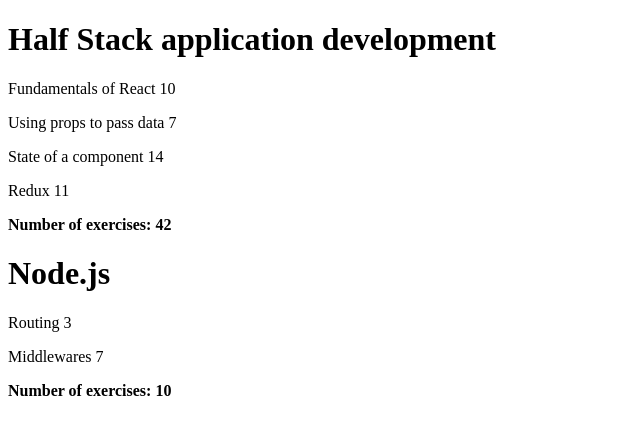
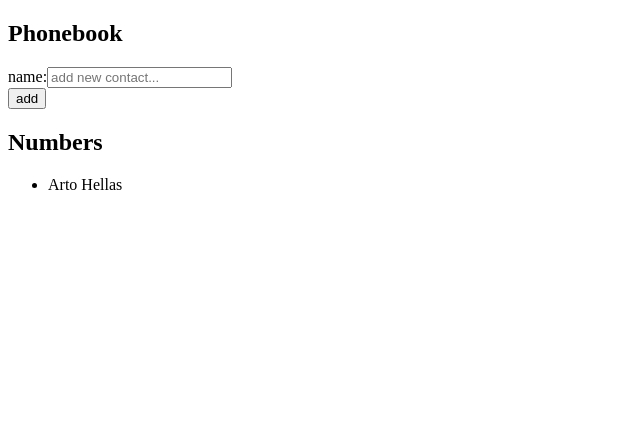
Before and after one commit to hmoilanen/Fullstack2020-part2, a React (Create React App) app: page / in a window 1280 px wide. Shown: the top 434 px of the page, without its empty margins (0-640 px from the left). Built offline with nearby package versions, Linux system fonts and the light colour scheme.

Commit message:
part 2.6 done

```diff
--- a/src/App.js
+++ b/src/App.js
@@ -1,78 +1,42 @@
-import React from 'react'
-import Course from './components/Course'
-
-//PASKA
+import React, { useState } from 'react'
 
 const App = () => {
-  /* const course = {
-    name: 'Half Stack application development',
-    parts: [
-      {
-        name: 'Fundamentals of React',
-        exercises: 10
-      },
-      {
-        name: 'Using props to pass data',
-        exercises: 7
-      },
-      {
-        name: 'State of a component',
-        exercises: 14
-      },
-      {
-        name: 'Redux',
-        exercises: 11,
-        id: 4
-      }
-    ]
-  } */
-  const courses = [
-    {
-      name: 'Half Stack application development',
-      id: 1,
-      parts: [
-        {
-          name: 'Fundamentals of React',
-          exercises: 10,
-          id: 1
-        },
-        {
-          name: 'Using props to pass data',
-          exercises: 7,
-          id: 2
-        },
-        {
-          name: 'State of a component',
-          exercises: 14,
-          id: 3
-        },
-        {
-          name: 'Redux',
-          exercises: 11,
-          id: 4
-        }
-      ]
-    },
-    {
-      name: 'Node.js',
-      id: 2,
-      parts: [
-        {
-          name: 'Routing',
-          exercises: 3,
-          id: 1
-        },
-        {
-          name: 'Middlewares',
-          exercises: 7,
-          id: 2
-        }
-      ]
-    }
-  ]
+  const [ persons, setPersons ] = useState([
+    { name: 'Arto Hellas' }
+  ])
+  const [ newName, setNewName ] = useState('')
+
+  const addNewContact = (event) => {
+    event.preventDefault()
+    const newPersonList = persons.concat({ name: newName })
+    setPersons(newPersonList)
+    setNewName('')
+  }
+
+  const typeContactName = (event) => {
+    setNewName(event.target.value)
+  }
 
   return (
-    <Course courses={courses} />
+    <div>
+      <h2>Phonebook</h2>
+      <form onSubmit={addNewContact}>
+        <div>
+          name:
+          <input value={newName} onChange={typeContactName} placeholder="add new contact..." />
+        </div>
+        <div>
+          <button type="submit">add</button>
+        </div>
+      </form>
+      {/* <div>debug: {newName}</div> */}
+      <h2>Numbers</h2>
+      <ul>
+        {persons.map((person, index) =>
+          <li key={person.name + index}>{person.name}</li>
+        )}
+      </ul>
+    </div>
   )
 }
 
```
